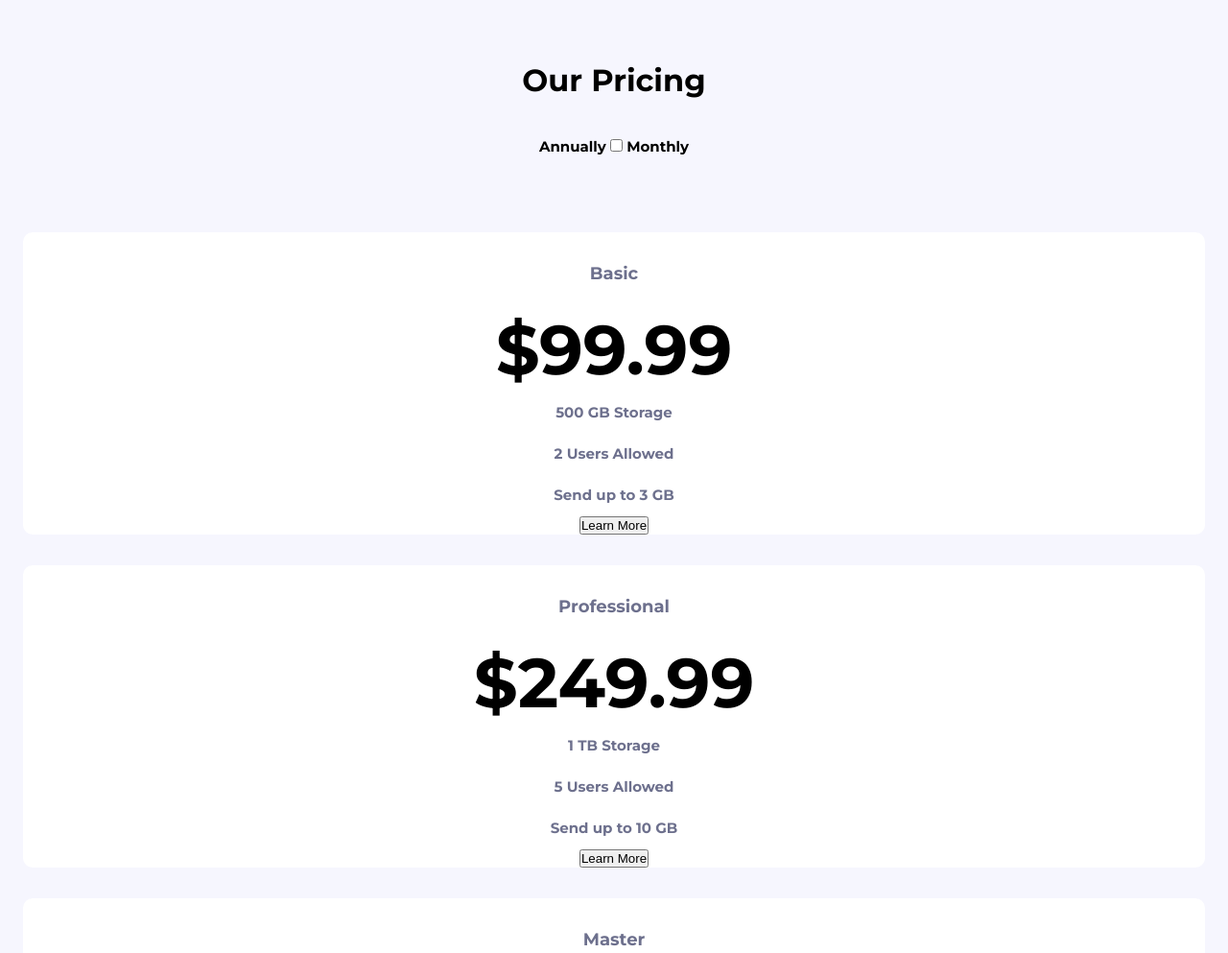
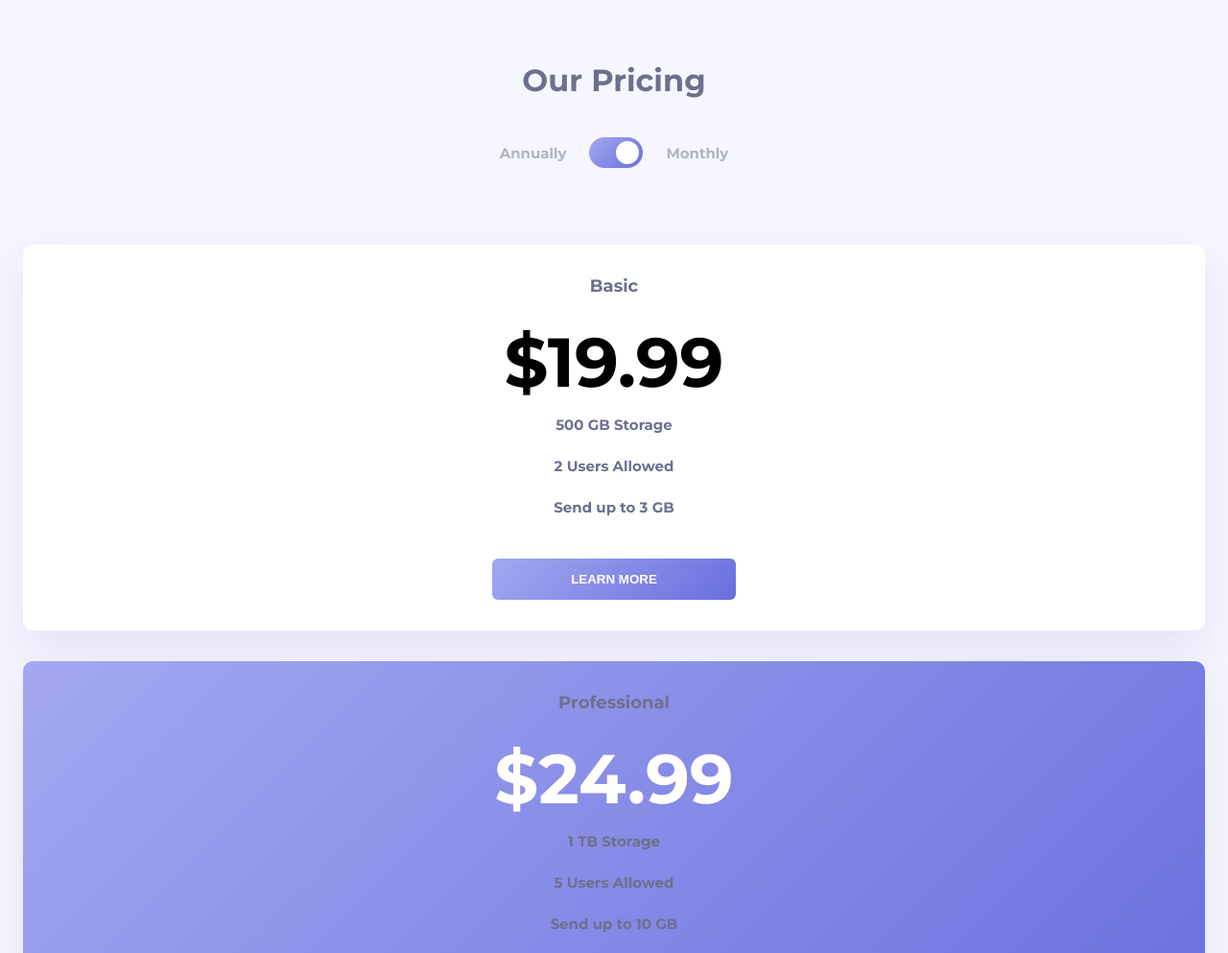
Before and after one commit to seapagan-fem/pricing-component-with-toggle, a plain HTML site: page index.html in a window 1280 px wide. Shown: the top 993 px of the page at 96% size. Drawn offline with Linux system fonts and the light colour scheme.

Commit message:
functional toggle switch

```diff
--- a/index.html
+++ b/index.html
@@ -22,7 +22,7 @@
   </head>
   <body>
     <h1>Our Pricing</h1>
-    <div class="toggle">
+    <div class="toggle-wrapper">
       <span>Annually</span>
       <input type="checkbox" id="toggle" />
       <span>Monthly</span>
@@ -30,9 +30,8 @@
     <main>
       <article class="card">
         <h2 class="package-type">Basic</h2>
-
-        <span class="price">&dollar;19.99</span>
-        <span class="price active">&dollar;99.99</span>
+        <span class="price active">&dollar;19.99</span>
+        <span class="price">&dollar;99.99</span>
         <ul class="feature-list">
           <li>500 GB Storage</li>
           <li>2 Users Allowed</li>
@@ -42,8 +41,8 @@
       </article>
       <article class="card">
         <h2 class="package-type">Professional</h2>
-        <span class="price">&dollar;24.99</span>
-        <span class="price active">&dollar;249.99</span>
+        <span class="price active">&dollar;24.99</span>
+        <span class="price">&dollar;249.99</span>
         <ul class="feature-list">
           <li>1 TB Storage</li>
           <li>5 Users Allowed</li>
@@ -53,8 +52,8 @@
       </article>
       <article class="card">
         <h2 class="package-type">Master</h2>
-        <span class="price">&dollar;39.99</span>
-        <span class="price active">&dollar;399.99</span>
+        <span class="price active">&dollar;39.99</span>
+        <span class="price">&dollar;399.99</span>
         <ul class="feature-list">
           <li>2 TB Storage</li>
           <li>10 Users Allowed</li>
--- a/styles/styles.css
+++ b/styles/styles.css
@@ -3,25 +3,27 @@
   margin: 0;
   padding: 0;
   box-sizing: border-box;
-  font-weight: normal;
+  font-weight: 700;
 }
 
 :root {
   /* font */
   font-family: "Montserrat", sans-serif;
   font-size: 15px;
+  font-weight: 700;
 
   /* primary color */
-  --linear-gradient: hsl(236, 72%, 79%) to hsl(237, 63%, 64%);
+  --linear-gradient: linear-gradient(hsl(236, 72%, 79%), hsl(237, 63%, 64%));
 
   /* Neutral colours */
 
-  --very-light-grayish-blue: #f6f6fe;
-  --light-grayish-blue: #b3b5c6;
-  --grayish-blue: #6d708d;
-  --dark-grayish-blue: #494c5f;
+  --very-light-grayish-blue: hsl(240, 80%, 98%);
+  --light-grayish-blue: hsl(234, 14%, 74%);
+  --grayish-blue: hsl(234, 13%, 49%);
+  --dark-grayish-blue: hsl(232, 13%, 33%);
 }
 
+/* ----------------------------- style the body ----------------------------- */
 body {
   background-color: var(--very-light-grayish-blue);
   padding: 64px 24px;
@@ -29,28 +31,74 @@ body {
   background-repeat: no-repeat;
 }
 
+/* -------------- style our checkbox as a custom toggle switch -------------- */
+.toggle-wrapper {
+  display: flex;
+  column-gap: 24px;
+  justify-content: center;
+  align-items: center;
+  margin-bottom: 80px;
+}
+
+.toggle-wrapper span {
+  color: var(--grayish-blue);
+  opacity: 0.5;
+}
+
+#toggle {
+  appearance: none;
+  position: relative;
+  background: linear-gradient(135deg, hsl(236, 72%, 79%), hsl(237, 63%, 64%));
+  margin: 0;
+
+  width: 56px;
+  height: 32px;
+  border-radius: 16px;
+  cursor: pointer;
+}
+
+#toggle::before {
+  content: "";
+  position: absolute;
+  top: 4px;
+  right: 4px;
+  width: 24px;
+  height: 24px;
+  background-color: #fff;
+  border-radius: 50%;
+  transition: transform 300ms ease-in-out;
+}
+
+#toggle:checked::before {
+  transform: translateX(-100%);
+}
+
+/* ------------- style the main element, this wraps the 3 cards ------------- */
 main {
   display: grid;
   grid-template-columns: 1fr;
   row-gap: 32px;
 }
 
+/* ------------------------- style the default card ------------------------- */
 .card {
   background-color: white;
   /* padding: 30px; */
   border-radius: 10px;
   text-align: center;
+  box-shadow: 0px 20px 40px rgba(212, 210, 244, 0.5);
+}
+
+.card:nth-of-type(2) {
+  background: linear-gradient(135deg, hsl(236, 72%, 79%), hsl(237, 63%, 64%));
+  color: white;
 }
 
 h1 {
   font-size: 32px;
   text-align: center;
   margin-bottom: 40px;
-}
-
-.toggle {
-  margin-bottom: 80px;
-  text-align: center;
+  color: var(--grayish-blue);
 }
 
 .package-type {
@@ -78,9 +126,18 @@ h1 {
 }
 
 .learn-more {
-  /* background-color: var(--linear-gradient); */
-  /* width: 100%; */
-  /* margin: 0 29px; */
+  background: linear-gradient(135deg, hsl(236, 72%, 79%), hsl(237, 63%, 64%));
+  color: white;
+  margin: 32px 29px;
+  padding: 14px 82px;
+  border: none;
+  outline: none;
+  border-radius: 6px;
+  text-transform: uppercase;
+}
+
+.card:nth-of-type(2) .learn-more {
+  background-color: white;
 }
 
 /* ------------------------------- attribution ------------------------------ */
```
